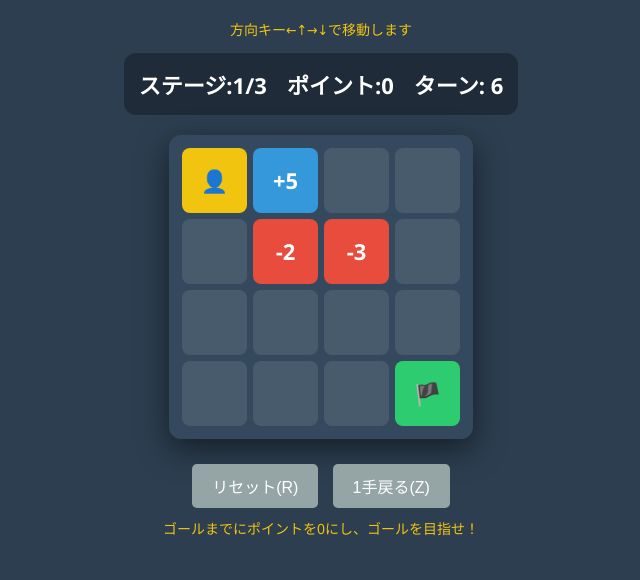
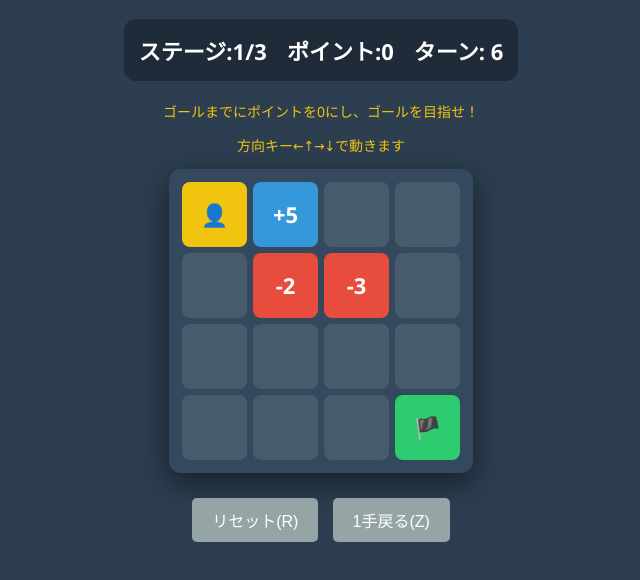
Before and after one commit to miyajimas2525-star/Zero-Logic, a plain HTML site: page index.html in a window 1280 px wide. Shown: the part 90-670 px from the top of the page, without its empty margins (319-959 px from the left). Drawn offline with Linux system fonts and the light colour scheme.

Commit message:
Update index.html

```diff
--- a/index.html
+++ b/index.html
@@ -8,21 +8,22 @@
 </head>
 <body>
     <h1>ゼロ・ロジック</h1>
+
     <div id="game-ui">
-        <p class="hint-text">方向キー←↑→↓で移動します</p>
         <div id="status-bar">
             <span>ステージ:<span id="stage-num">1</span>/3</span>
             <span>ポイント:<span id="power-val">0</span></span>
             <span id="step-container">ターン: <span id="step-val">0</span></span>
         </div>
     </div>
+    <p class="hint-text">ゴールまでにポイントを0にし、ゴールを目指せ！</p>
+    <p class="hint-text">方向キー←↑→↓で動きます</p>
     <div id="game-container"></div>
     <div class="controls">
         <div class="btn-group">
             <button id="reset-btn">リセット(R)</button>
             <button id="undo-btn">1手戻る(Z)</button>
         </div>
-        <p class="hint-text">ゴールまでにポイントを0にし、ゴールを目指せ！</p>
 
     </div>
     <script src="script.js"></script>
```
